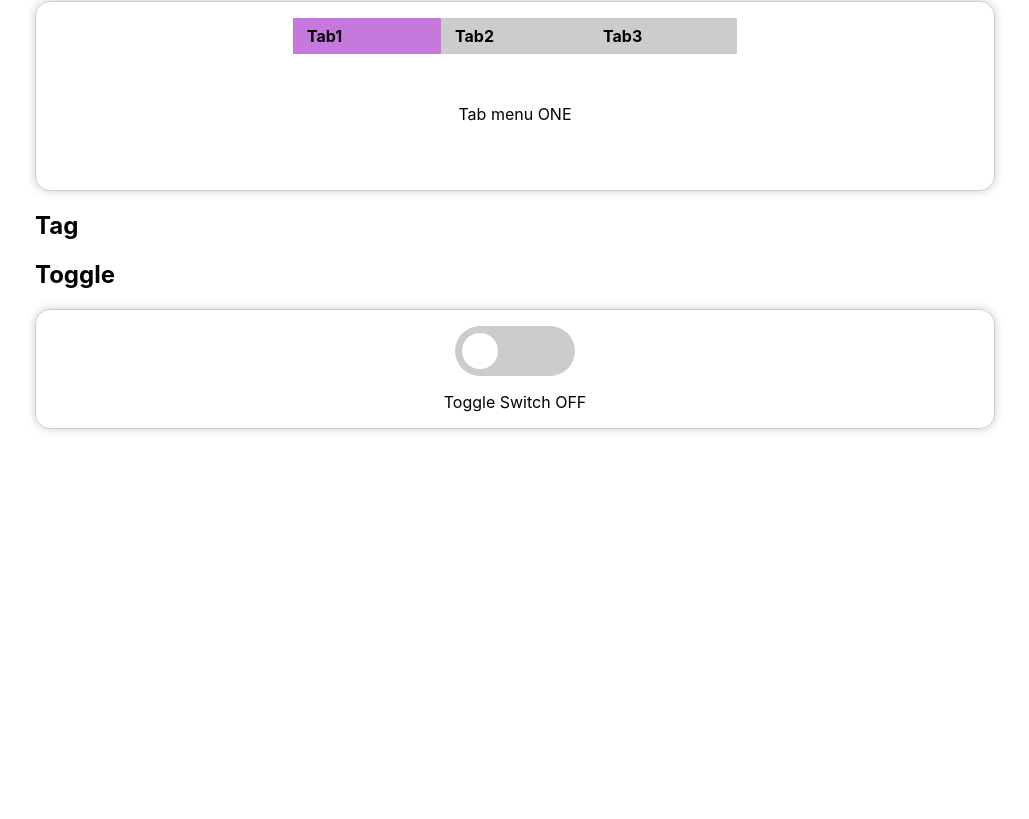
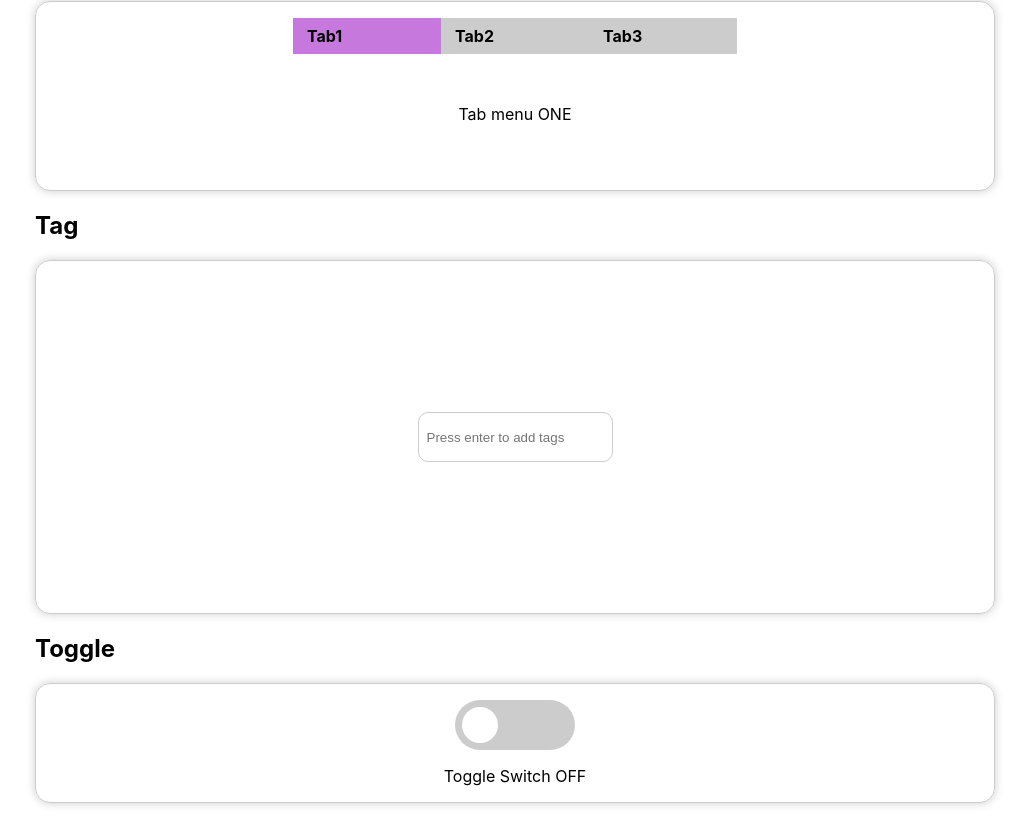
Before and after one commit to hatoba29/wanted_pre_onboarding, a React (Create React App) app: page / in a window 1280 px wide. Shown: the part 696-1515 px from the top of the page, without its empty margins (125-1154 px from the left). Before the commit the page ends 1141 px from the top, so only its background shows below. Built offline with nearby package versions, Linux system fonts and the light colour scheme.

Commit message:
Update Tag

```diff
--- a/src/App.scss
+++ b/src/App.scss
@@ -151,3 +151,57 @@
     }
   }
 }
+
+#tag {
+  height: 320px;
+
+  .tag-list {
+    height: 32px;
+    border: 1px solid #cccccc;
+    border-radius: 10px;
+    padding: 8px;
+
+    display: flex;
+    align-items: center;
+
+    &.focused {
+      border: 2px solid #c678dd;
+    }
+
+    input {
+      border: none;
+      padding: 0;
+      background-color: #0000;
+    }
+    input:focus {
+      outline: none;
+    }
+  }
+
+  .tag {
+    height: 28px;
+    margin-right: 6px;
+    border-radius: 6px;
+    padding: 2px 6px;
+    background-color: #c678dd;
+    user-select: none;
+
+    display: flex;
+    align-items: center;
+
+    .del-btn {
+      $r: 16px;
+      height: $r;
+      width: $r;
+      margin-left: 4px;
+      border-radius: $r / 2;
+      background-color: white;
+      cursor: pointer;
+
+      font-size: 12px;
+      line-height: $r;
+      text-align: center;
+      transform: rotate(45deg);
+    }
+  }
+}
--- a/src/component/Tag.js
+++ b/src/component/Tag.js
@@ -1,5 +1,56 @@
+import { useState } from "react";
+
 const Tag = () => {
-  return <div id="tag"></div>;
+  const [tags, setTags] = useState([]);
+  let curTag = "";
+
+  const update = (e) => {
+    // add tag when enter pressed
+    if (e.key === "Enter" && curTag !== "") {
+      setTags([...tags, curTag]);
+      curTag = "";
+      e.target.value = "";
+    } else {
+      setTimeout(() => {
+        curTag = e.target.value;
+      }, 1);
+    }
+  };
+
+  const addTag = (i, text) => {
+    return (
+      <div id={`tag-${i}`} className="tag" key={i} onClick={delTag}>
+        <div className="text">{text}</div>
+        <div className="del-btn">✚</div>
+      </div>
+    );
+  };
+
+  const delTag = (e) => {
+    if (e.target.className === "del-btn") {
+      const id = Number(e.currentTarget.id.split("-")[1]);
+      setTags([...tags.filter((_, i) => i !== id)]);
+    }
+  };
+
+  const toggleFocus = (e) => {
+    const tagList = document.querySelector(".tag-list");
+    tagList.classList.toggle("focused");
+  };
+
+  return (
+    <div id="tag" className="view">
+      <div className="tag-list">
+        {tags.map((t, i) => addTag(i, t))}
+        <input
+          placeholder="Press enter to add tags"
+          onKeyDown={update}
+          onFocus={toggleFocus}
+          onBlur={toggleFocus}
+        />
+      </div>
+    </div>
+  );
 };
 
 export default Tag;
```
